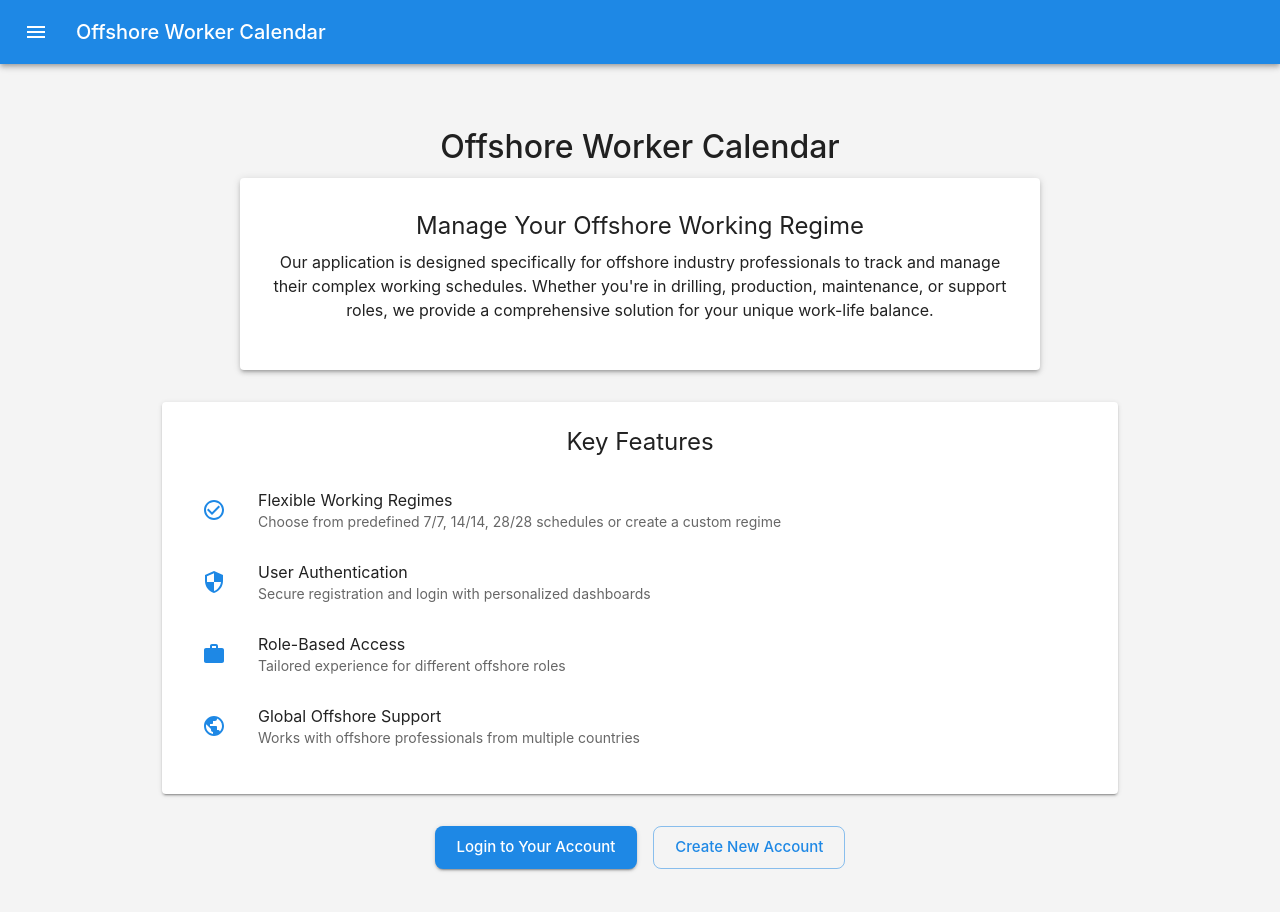
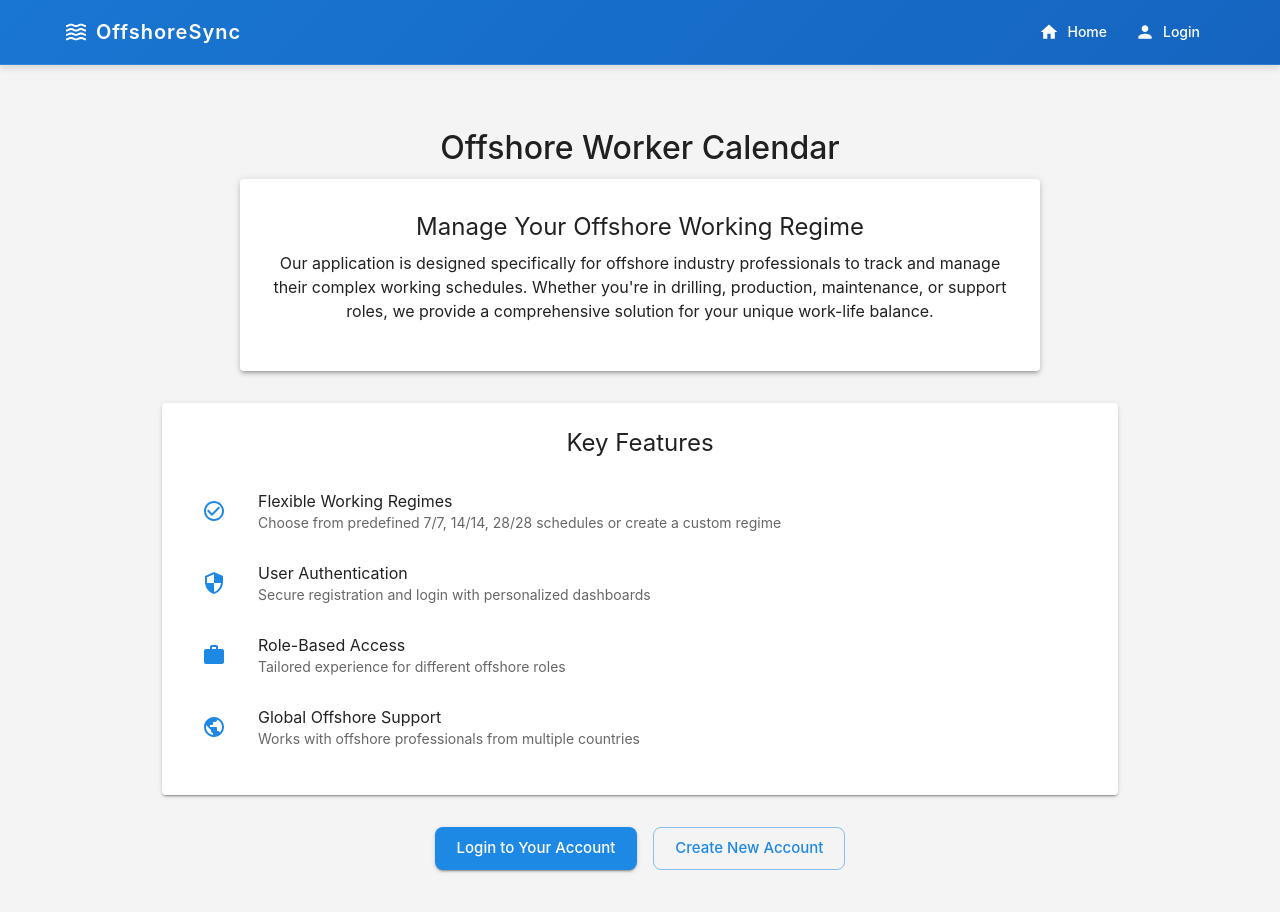
Before and after one commit to OffshoreSync/react-client, a React (Create React App) app: page / in a window 1280 px wide. Shown: the top 912 px of the page. Built offline with nearby package versions, Linux system fonts and the light colour scheme.

Commit message:
client: Change NavBar design
Signed-off-by: Ícaro Hoff <icarohoff@gmail.com>

```diff
--- a/src/components/Navbar.js
+++ b/src/components/Navbar.js
@@ -9,22 +9,31 @@ import {
   List,
   ListItem,
   ListItemIcon,
-  ListItemText
+  ListItemText,
+  Box,
+  Container,
+  Button,
+  useMediaQuery,
+  useTheme
 } from '@mui/material';
 import MenuIcon from '@mui/icons-material/Menu';
 import HomeIcon from '@mui/icons-material/Home';
 import DashboardIcon from '@mui/icons-material/Dashboard';
 import PersonIcon from '@mui/icons-material/Person';
 import LogoutIcon from '@mui/icons-material/Logout';
+import WavesIcon from '@mui/icons-material/Waves';
 
 function Navbar() {
   const [drawerOpen, setDrawerOpen] = useState(false);
   const navigate = useNavigate();
   const location = useLocation();
+  const theme = useTheme();
+  const isSmallScreen = useMediaQuery(theme.breakpoints.down('md'));
   const isLoggedIn = !!localStorage.getItem('token');
 
   const handleLogout = () => {
     localStorage.removeItem('token');
+    localStorage.removeItem('user');
     navigate('/login');
   };
 
@@ -40,38 +49,107 @@ function Navbar() {
     { text: 'Logout', icon: <LogoutIcon />, onClick: handleLogout }
   ] : [
     { text: 'Home', icon: <HomeIcon />, onClick: () => handleNavigation('/') },
-    { text: 'Login', icon: <PersonIcon />, onClick: () => handleNavigation('/login') },
-    { text: 'Register', icon: <PersonIcon />, onClick: () => handleNavigation('/register') }
+    { text: 'Login', icon: <PersonIcon />, onClick: () => handleNavigation('/login') }
   ];
 
   return (
     <>
-      <AppBar position="static">
-        <Toolbar>
+      <AppBar
+        position="sticky"
+        sx={{
+          background: 'linear-gradient(135deg, #1976D2 0%, #1565C0 100%)',
+          boxShadow: '0 4px 6px rgba(0,0,0,0.1)',
+          borderBottom: '1px solid rgba(255,255,255,0.12)'
+        }}
+      >
+        <Container maxWidth="lg">
+          <Toolbar
+            disableGutters
+            sx={{
+              display: 'flex',
+              justifyContent: 'space-between',
+              alignItems: 'center',
+              height: 64
+            }}
+          >
+            <Box sx={{ display: 'flex', alignItems: 'center' }}>
+              <WavesIcon sx={{ mr: 1, color: 'white' }} />
+              <Typography
+                variant="h6"
+                component="div"
+                sx={{
+                  fontWeight: 600,
+                  letterSpacing: 1,
+                  color: 'white'
+                }}
+              >
+                OffshoreSync
+              </Typography>
+            </Box>
+
+            {isSmallScreen ? (
               <IconButton
                 size="large"
-            edge="start"
+                edge="end"
                 color="inherit"
                 aria-label="menu"
-            sx={{ mr: 2 }}
                 onClick={() => setDrawerOpen(true)}
               >
                 <MenuIcon />
               </IconButton>
-          <Typography variant="h6" component="div" sx={{ flexGrow: 1 }}>
-            Offshore Worker Calendar
-          </Typography>
+            ) : (
+              <Box>
+                {menuItems.map((item, index) => (
+                  <Button
+                    key={index}
+                    color="inherit"
+                    startIcon={item.icon}
+                    onClick={item.onClick}
+                    sx={{
+                      mx: 1,
+                      color: 'white',
+                      '&:hover': {
+                        backgroundColor: 'rgba(255,255,255,0.1)'
+                      }
+                    }}
+                  >
+                    {item.text}
+                  </Button>
+                ))}
+              </Box>
+            )}
           </Toolbar>
+        </Container>
       </AppBar>
 
       <Drawer
-        anchor="left"
+        anchor="right"
         open={drawerOpen}
         onClose={() => setDrawerOpen(false)}
+        sx={{
+          '& .MuiDrawer-paper': {
+            width: 250,
+            background: theme.palette.background.default,
+            borderTopLeftRadius: 16,
+            borderBottomLeftRadius: 16
+          }
+        }}
       >
-        <List>
+        <List sx={{ pt: 2 }}>
           {menuItems.map((item, index) => (
-            <ListItem button key={index} onClick={item.onClick}>
+            <ListItem
+              button
+              key={index}
+              onClick={item.onClick}
+              sx={{
+                borderRadius: 2,
+                mx: 1,
+                my: 0.5,
+                '&:hover': {
+                  backgroundColor: theme.palette.action.hover
+                }
+              }}
+            >
               <ListItemIcon>{item.icon}</ListItemIcon>
               <ListItemText primary={item.text} />
             </ListItem>
```
Lines whose indentation alone changed are shown as unchanged.
